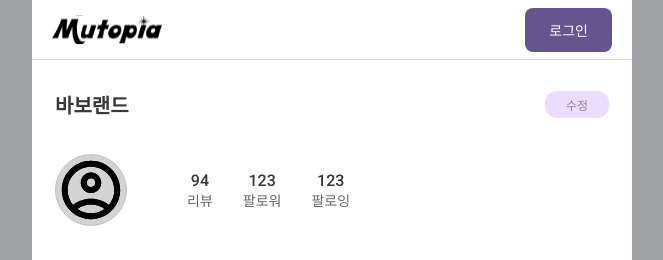
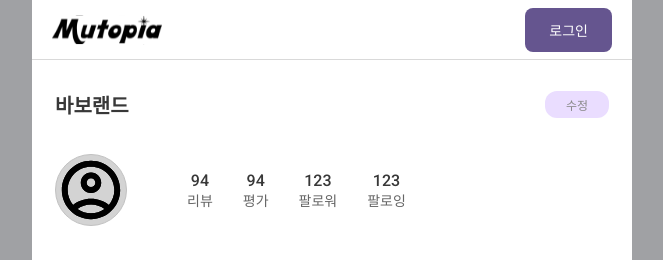
Before and after one commit to SKKU-Capston-Project-2024/web, a React (Create React App) app: page /profile in a window 1280 px wide. Shown: the top 260 px of the page, without its empty margins (308-971 px from the left). Built offline with nearby package versions, Linux system fonts and the light colour scheme.

Commit message:
프로필 헤더 수정

```diff
--- a/src/components/profileHeader/ProfileHeader.js
+++ b/src/components/profileHeader/ProfileHeader.js
@@ -20,9 +20,13 @@ const ProfileHeader = (props) => {
             <div className={styles.profileContainerSecond}>
                 <img src="/defaultProfile.svg" alt="profile" className={styles.profilePhoto}/>
                 <div className={styles.profileInfo}>
-                    <div className={styles.profileInfoElement} onClick={() => handleButtonClick('/followUser', 'followers')}>
+                    <div className={styles.profileInfoElement} >
                         <div className={styles.profileInfoElementNum}>94</div>
                         <div className={styles.profileInfoElementText}>리뷰</div>
+                    </div>
+                    <div className={styles.profileInfoElement} >
+                        <div className={styles.profileInfoElementNum}>94</div>
+                        <div className={styles.profileInfoElementText}>평가</div>
                     </div>
                     <div className={styles.profileInfoElement} onClick={() => handleButtonClick('/followUser', 'followers')}>
                         <div className={styles.profileInfoElementNum}>123</div>
--- a/src/pages/profile/Profile.module.css
+++ b/src/pages/profile/Profile.module.css
@@ -56,6 +56,7 @@
     display: flex;
     flex-direction: column;
     gap: 15px;
+    width: 100%;
 }
 
 .sectionTitle{
@@ -80,10 +81,5 @@
     display: flex;
     flex-direction: row;
     gap: 14px;
+    width: 100%;
 }
-
-.songCommentContainer{
-    display: flex;
-    flex-direction: row;
-    gap: 14px;
-}
```
